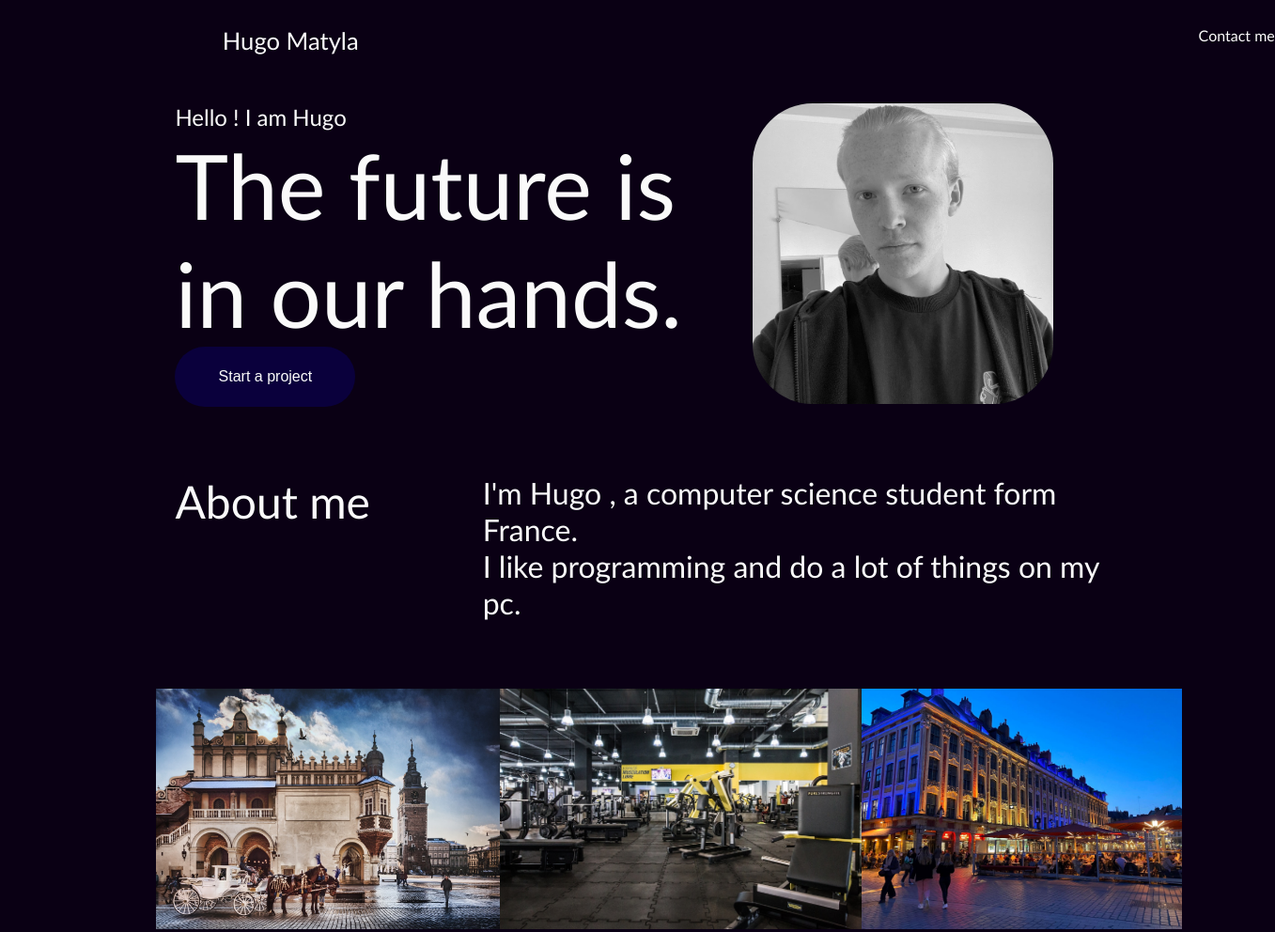
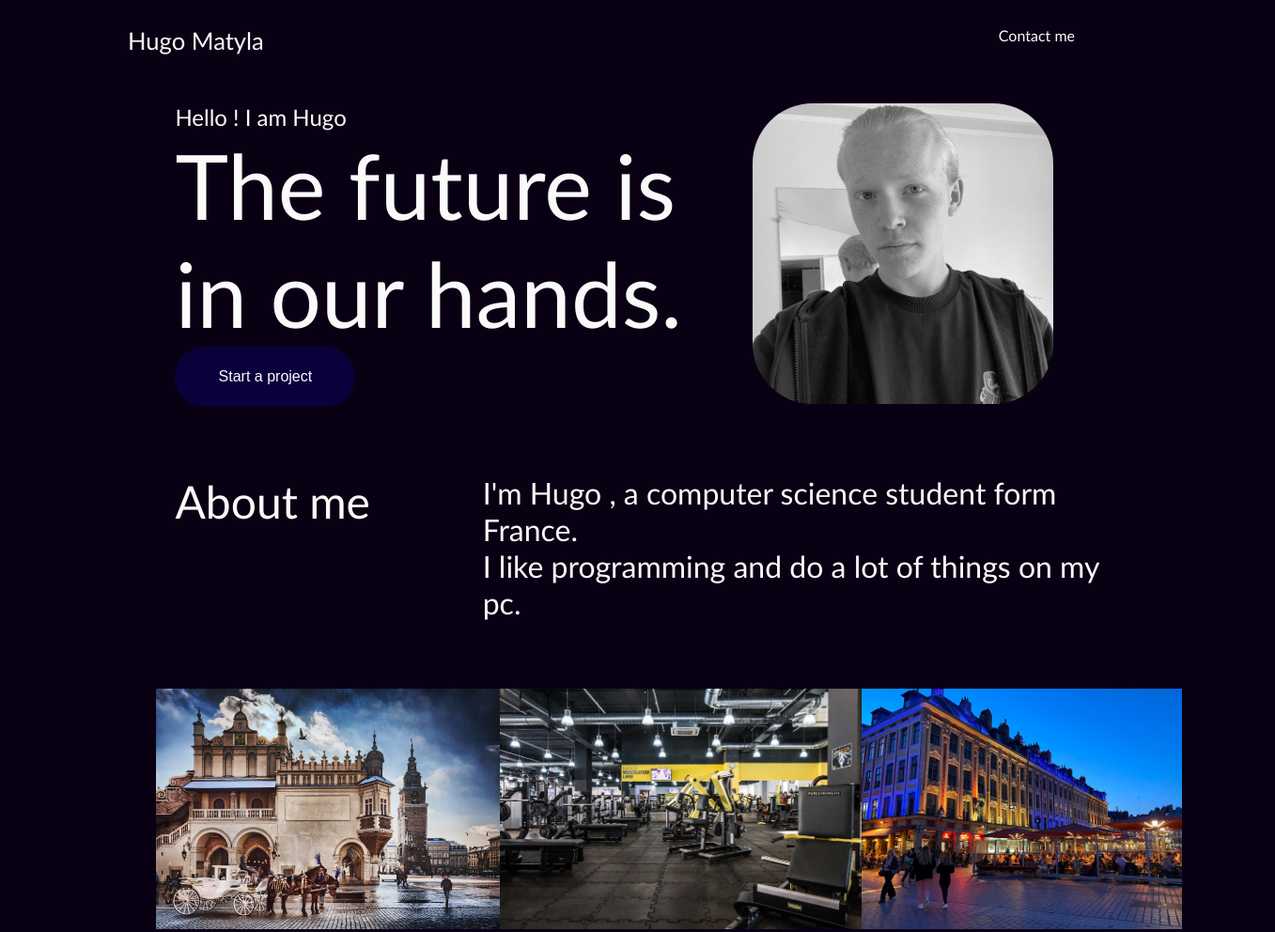
Before and after one commit to Fenerz07/CV, a plain HTML site: page index.html in a window 1280 px wide. Shown: the top 992 px of the page at 94% size, 1357 px wide, since content can reach past the window. Drawn offline with Linux system fonts and the light colour scheme.

Commit message:
Update style.css

```diff
--- a/style.css
+++ b/style.css
@@ -9,14 +9,13 @@ body{
 header{
     display: flex;
     justify-content: space-between;
-    background: rgba(10, 0, 20,0);
+    background: rgba(10, 0, 20,0.8);
     position: sticky;
     top: 0;
     left: 0;
-    width: 70rem;
+    width: 100%;
     padding-top: 2%;
     padding-bottom: 2%;
-    padding-left: 10%;
 }
 
 header p1{
```
